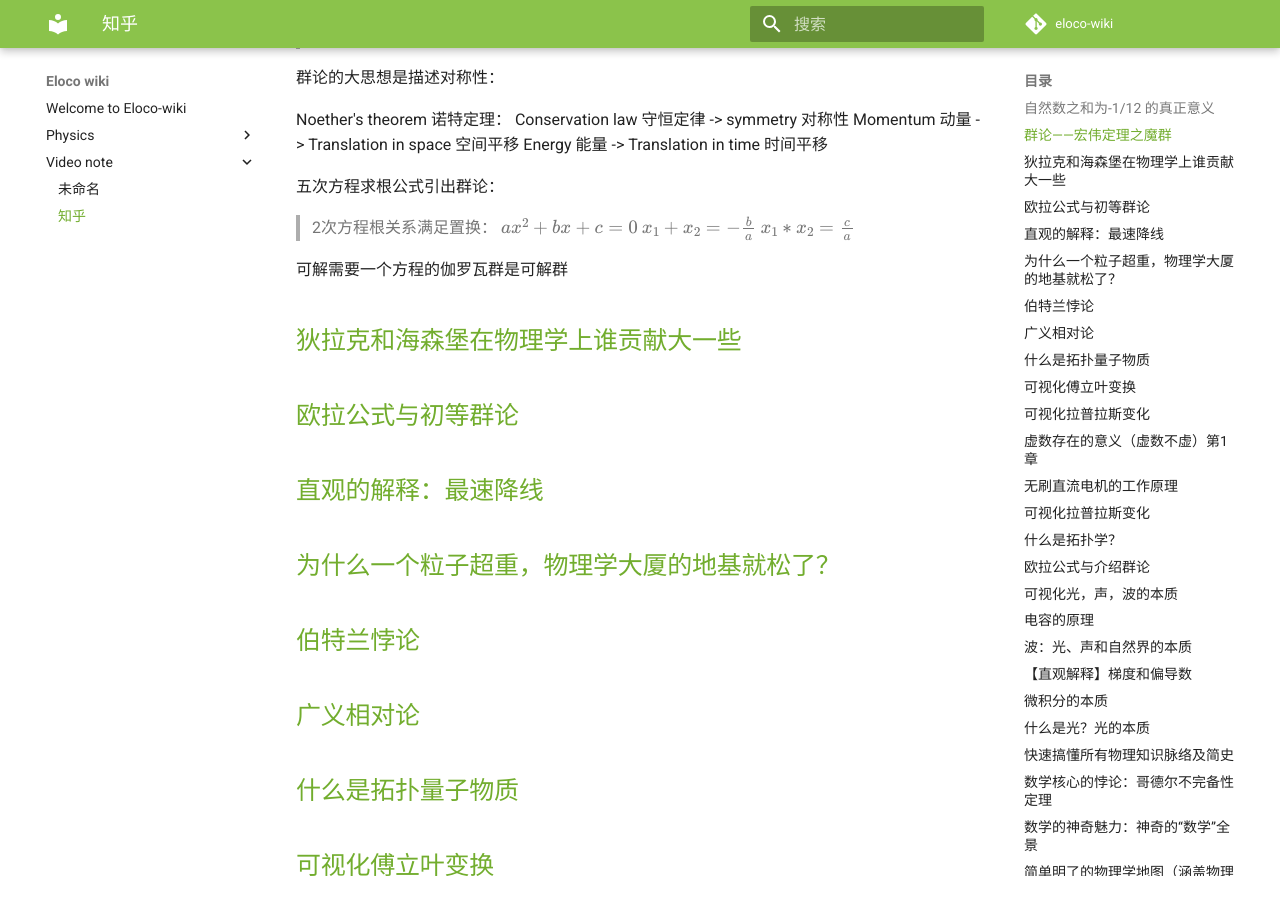
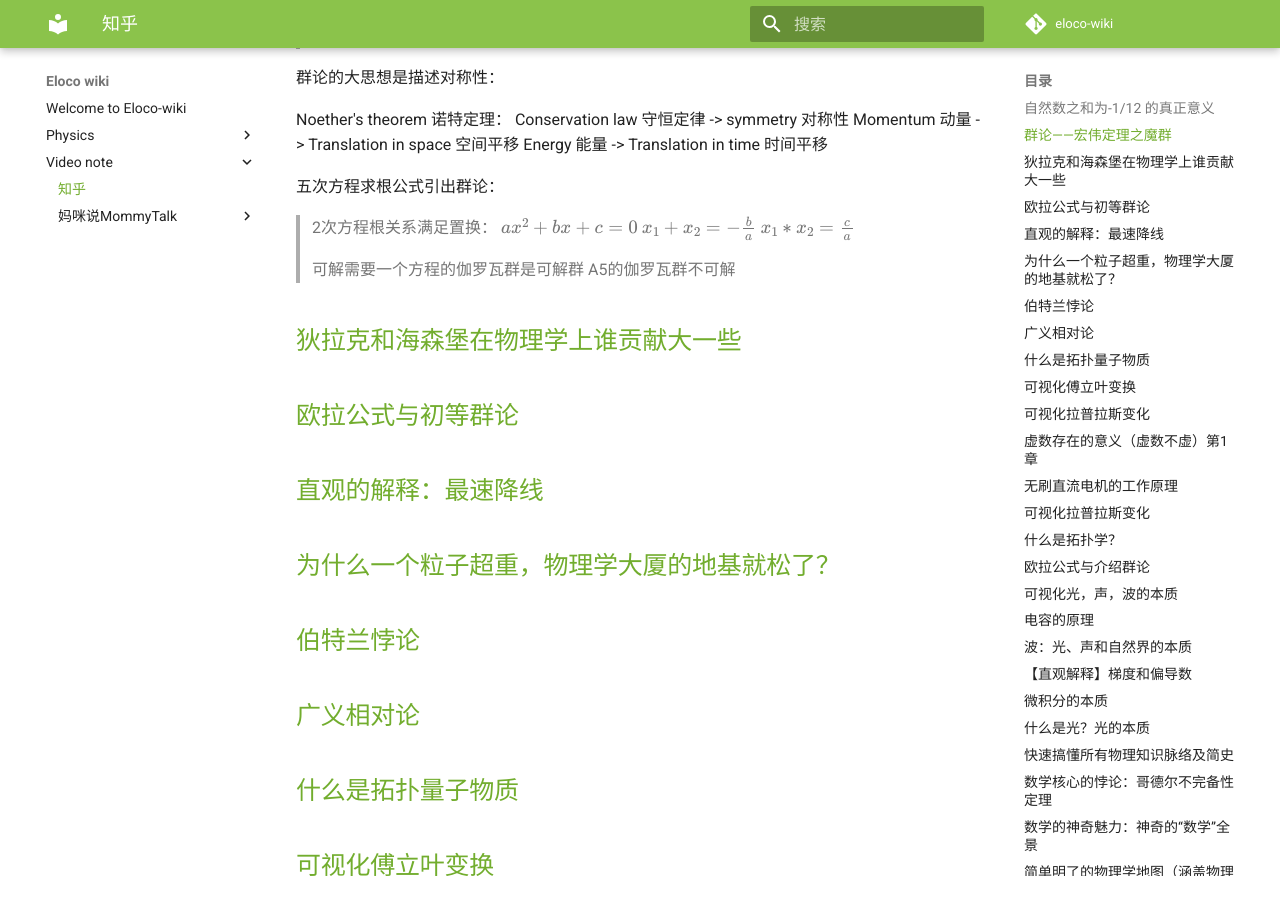
Before and after one commit to Eloco/eloco-wiki, an MkDocs documentation site: the page built from docs/video note/知乎.md, in a window 1280 px wide and 900 px high, scrolled down 558 px. Built offline with MkDocs 1.6.1 and Material for MkDocs 9.7.7, drawn with Linux system fonts in a browser that asks for light colours; comment, search, counter and statistics services are not loaded.

Commit message:
vault backup: 2022-07-27 21:15:08

```diff
--- a/docs/video note/知乎.md
+++ b/docs/video note/知乎.md
@@ -29,7 +29,8 @@ Energy 能量 -> Translation in time 时间平移
 >$x_1+x_2=-\frac {b} {a}$
 >$x_1*x_2=\frac {c} {a}$
 
-可解需要一个方程的伽罗瓦群是可解群
+>可解需要一个方程的伽罗瓦群是可解群
+A5的伽罗瓦群不可解
 
 
 ##  [狄拉克和海森堡在物理学上谁贡献大一些](https://www.zhihu.com/question/506123726/answer/2555430490)
```
Also changed, not shown: docs/Physics/诺特定理.md (+1 -1 lines), docs/video note/妈咪说MommyTalk/五次方程.md (added, +1 -0 lines), docs/video note/未命名.md (deleted), 1 other file.
